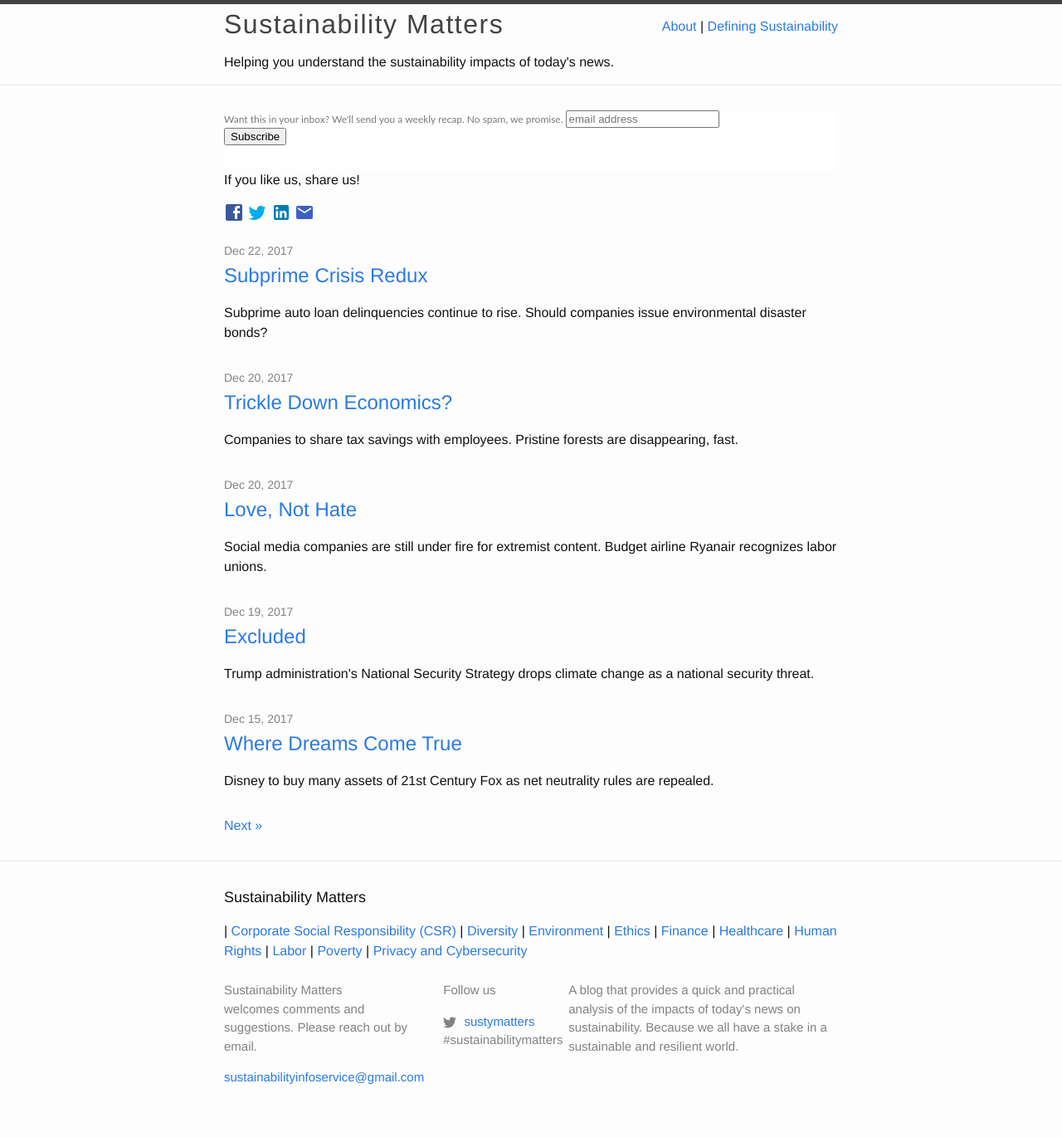
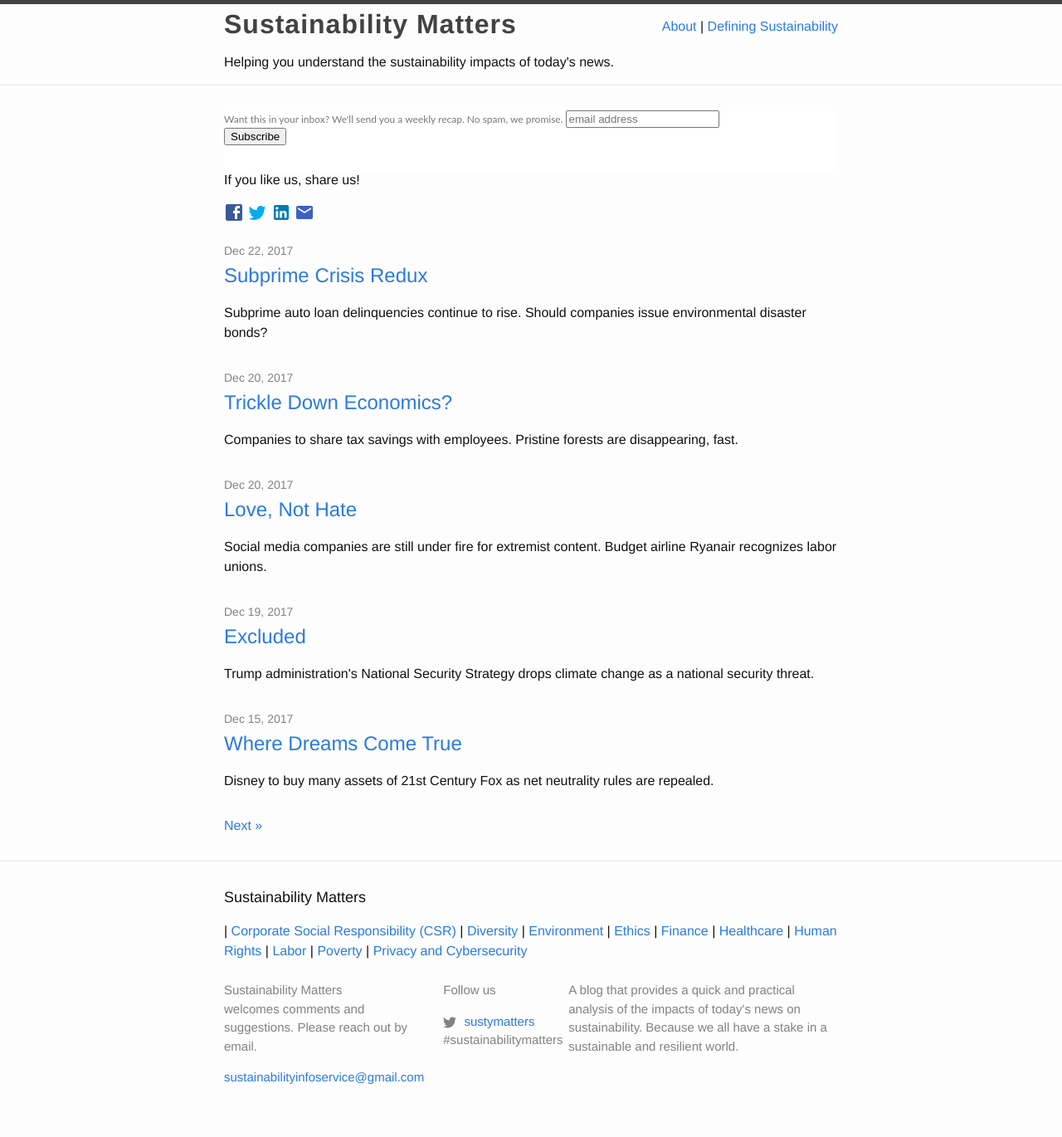
Before and after one commit to Sparkleleuk/Sustainability_Matters, a Jekyll site: the page built from index.html, in a window 1280 px wide. Shown: the whole page at 83% size. Built offline with Jekyll 4.4.1, drawn with Linux system fonts in a browser that asks for light colours; the list of posts is cut into pages by our own code; comment, search, counter and statistics services are not loaded.

Commit message:
fix site title

```diff
--- a/_sass/minima/_layout.scss
+++ b/_sass/minima/_layout.scss
@@ -12,9 +12,9 @@
 
 .site-title {
   @include relative-font-size(2.0);
-  font-weight: 500;
+  font-weight: 600;
   line-height: $base-line-height * $base-font-size * 2.0;
-  letter-spacing: 1.5px;
+  letter-spacing: 1px;
   margin-bottom: 0;
   // float: left;
 
```
